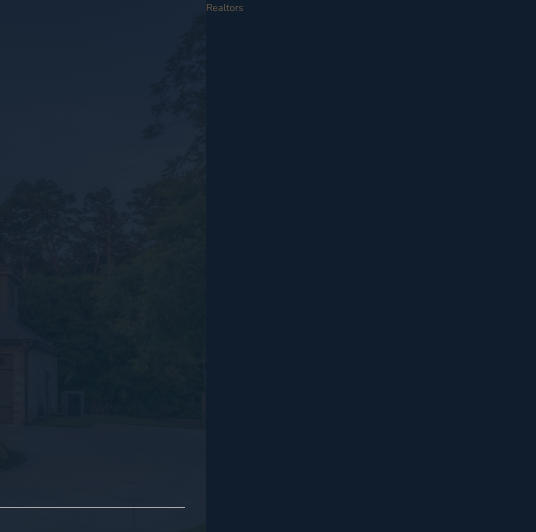
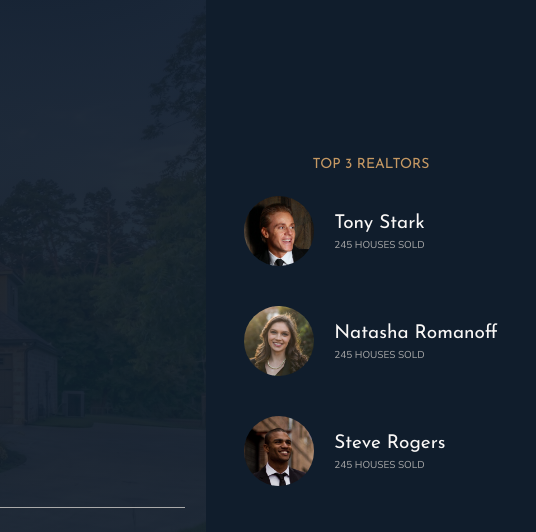
Before and after one commit to dangi-vikas/css-flexbox-grid, a website: page nexter/index.html in a window 1280 px wide. Shown: the top 532 px of the page, 744-1280 px from the left. Drawn offline with nearby package versions, Linux system fonts and the light colour scheme.

Commit message:
added realtors section

```diff
--- a/nexter/index.html
+++ b/nexter/index.html
@@ -34,7 +34,31 @@
         </header>
 
         <div class="realtors">
-            Realtors
+
+            <h3 class="heading-3">Top 3 Realtors</h3>
+
+            <div class="realtors__list">
+
+                <img src="img/realtor-1.jpeg" alt="realtor 1" class="realtors__img">
+                <div class="realtors__details">
+                    <h4 class="heading-4 heading-4--light">Tony Stark</h4>
+                    <p class="realtors__sold">245 Houses Sold</p>
+                </div>
+
+                <img src="img/realtor-2.jpeg" alt="realtor 2" class="realtors__img">
+                <div class="realtors__details">
+                    <h4 class="heading-4 heading-4--light">Natasha Romanoff</h4>
+                    <p class="realtors__sold">245 Houses Sold</p>
+                </div>
+
+                <img src="img/realtor-3.jpeg" alt="realtor 3" class="realtors__img">
+                <div class="realtors__details">
+                    <h4 class="heading-4 heading-4--light">Steve Rogers</h4>
+                    <p class="realtors__sold">245 Houses Sold</p>
+                </div>
+
+            </div>
+
         </div>
 
         <section class="features">
--- a/nexter/sass/_realtors.scss
+++ b/nexter/sass/_realtors.scss
@@ -1,4 +1,30 @@
 .realtors {
     background-color: $color-secondary;
     grid-column: col-start 7 / full-end;
+    padding: 3rem;
+    display: grid;
+    align-content: center;
+    justify-content: center;
+    justify-items: center;
+    grid-row-gap: 2rem;
+
+    &__list {
+        display: grid;
+        grid-template-columns: min-content max-content;
+        grid-column-gap: 2rem;
+        grid-row-gap: 5vh;
+        align-items: center;
+    }
+
+    &__img {
+        width: 7rem;
+        border-radius: 50%;
+        display: block;
+    }
+
+    &__sold {
+        text-transform: uppercase;
+        color: $color-grey-light-2;
+        margin-top: -3px;
+    }
 }
```
Also changed, not shown: nexter/css/style.css.
